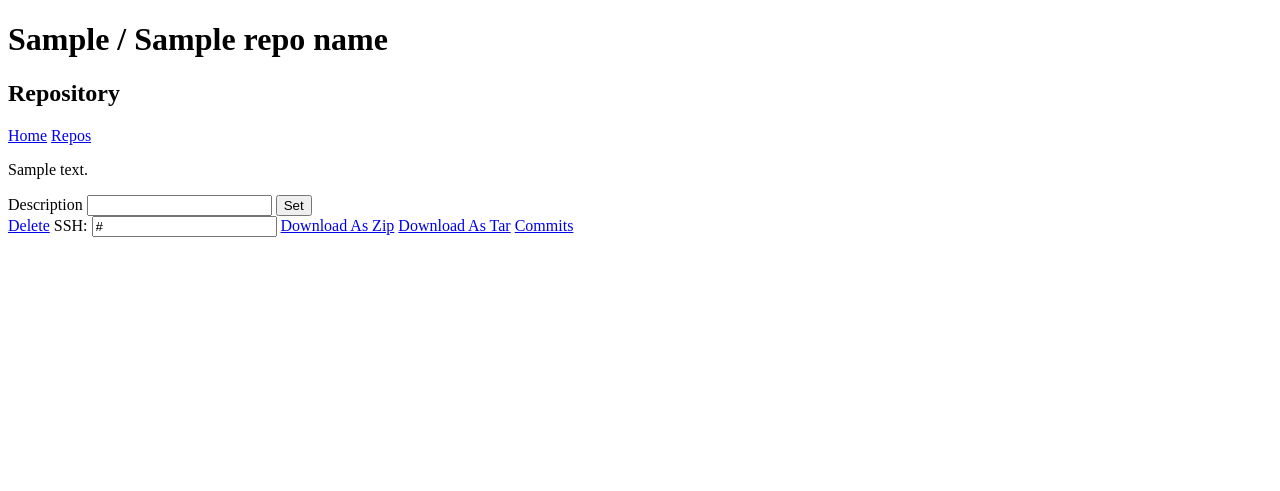
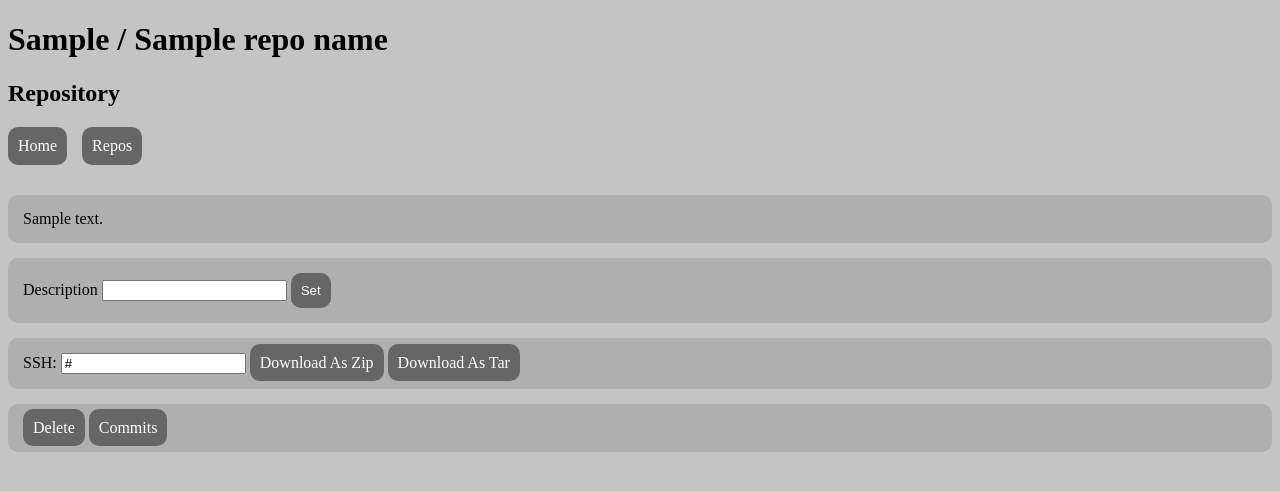
Before and after one commit to enchant97/basic-git-web-interface, a Python web app: template git_web/templates/repository.html in a window 1280 px wide. Shown: the top 491 px of the page. Run offline with Jinja, Linux system fonts and the light colour scheme; the template is opened without the code that fills it: most values are stand-ins (such as "Sample title", 1, 10 or a date in 2020).

Commit message:
add some basic styles

```diff
--- /dev/null
+++ b/git_web/static/style.css
@@ -0,0 +1,49 @@
+:root {
+  --bg-col: #c4c4c4;
+  --bg-sub-col: #afafaf;
+  --bnt-col: #666666;
+  --border-rad: 10px;
+}
+
+body {
+  background-color: var(--bg-col);
+}
+
+header {
+  margin-bottom: 30px;
+}
+
+header nav {
+  display: flex;
+  gap: 15px;
+}
+
+button,
+.bnt {
+  border-radius: var(--border-rad);
+  padding: 10px;
+  color: white;
+  text-decoration: none;
+  background-color: var(--bnt-col);
+  border: none;
+}
+
+button:hover,
+.bnt:hover {
+  background-color: black;
+  cursor: pointer;
+}
+
+form,
+.sub {
+  border-radius: var(--border-rad);
+  background-color: var(--bg-sub-col);
+  padding: 15px;
+  margin-bottom: 15px;
+}
+
+.down {
+  display: flex;
+  flex-direction: column;
+  gap: 10px;
+}
--- a/git_web/templates/directories.html
+++ b/git_web/templates/directories.html
@@ -7,9 +7,9 @@
     <button type="submit">Create</button>
 </form>
 
-<ul>
+<div class="sub down">
     {% for path in dir_paths %}
-    <li><a href="{{ url_for('repo_list', directory=path) }}">{{ path }}</a></li>
+    <a href="{{ url_for('repo_list', directory=path) }}" class="bnt">{{ path }}</a>
     {% endfor %}
-</ul>
+</div>
 {% endblock %}
--- a/git_web/templates/repos.html
+++ b/git_web/templates/repos.html
@@ -8,9 +8,9 @@
     <button type="submit">Create</button>
 </form>
 
-<ul>
+<div class="sub down">
     {% for path in repo_paths %}
-    <li><a href="{{ url_for('repo_view', repo_dir=directory, repo_name=path.stem) }}">{{ path.stem }}</a></li>
+    <a href="{{ url_for('repo_view', repo_dir=directory, repo_name=path.stem) }}" class="bnt">{{ path.stem }}</a>
     {% endfor %}
-</ul>
+</div>
 {% endblock %}
--- a/git_web/templates/repository.html
+++ b/git_web/templates/repository.html
@@ -2,10 +2,10 @@
 {% block title %}{{ repo_dir }} / {{ repo_name }}{% endblock %}
 {% block title2 %}Repository{% endblock %}
 {% block nav %}
-<a href="{{ url_for('repo_list', directory=repo_dir) }}">Repos</a>
+<a href="{{ url_for('repo_list', directory=repo_dir) }}" class="bnt">Repos</a>
 {% endblock %}
 {% block main %}
-<p>{{ repo_description }}</p>
+<p class="sub">{{ repo_description }}</p>
 
 <form action="{{ url_for('repo_set_description', repo_dir=repo_dir, repo_name=repo_name) }}" method="post">
     <label for="repo-description">Description</label>
@@ -13,11 +13,15 @@
     <button type="submit">Set</button>
 </form>
 
-<a href="{{ url_for('repo_delete', repo_dir=repo_dir, repo_name=repo_name) }}">Delete</a>
-<label>SSH: <input type="text" value="{{ ssh_url }}" readonly></label>
-<a href="{{ url_for('repo_archive', repo_dir=repo_dir, repo_name=repo_name, archive_type='zip') }}"
-    download="{{ repo_name + '.zip' }}">Download As Zip</a>
-<a href="{{ url_for('repo_archive', repo_dir=repo_dir, repo_name=repo_name, archive_type='tar.gz') }}"
-    download="{{ repo_name + '.tar.gz' }}">Download As Tar</a>
-<a href="{{ url_for('repo_commit_log', repo_dir=repo_dir, repo_name=repo_name) }}">Commits</a>
+<div class="sub">
+    <label>SSH: <input type="text" value="{{ ssh_url }}" readonly></label>
+    <a href="{{ url_for('repo_archive', repo_dir=repo_dir, repo_name=repo_name, archive_type='zip') }}"
+        download="{{ repo_name + '.zip' }}" class="bnt">Download As Zip</a>
+    <a href="{{ url_for('repo_archive', repo_dir=repo_dir, repo_name=repo_name, archive_type='tar.gz') }}"
+        download="{{ repo_name + '.tar.gz' }}" class="bnt">Download As Tar</a>
+</div>
+<div class="sub">
+    <a href="{{ url_for('repo_delete', repo_dir=repo_dir, repo_name=repo_name) }}" class="bnt">Delete</a>
+    <a href="{{ url_for('repo_commit_log', repo_dir=repo_dir, repo_name=repo_name) }}" class="bnt">Commits</a>
+</div>
 {% endblock %}
--- a/git_web/templates/shared/base.html
+++ b/git_web/templates/shared/base.html
@@ -4,13 +4,14 @@
     <meta charset="UTF-8">
     <meta name="viewport" content="width=device-width, initial-scale=1.0">
     <title>{% block title2 %}{% endblock %} {% block title %}{% endblock %} | Git Web Unnamed</title>
+    <link rel="stylesheet" href="/static/style.css">
 </head>
 <body>
     <header>
         <h1>{{ self.title() }}</h1>
         <h2>{{ self.title2() }}</h2>
         <nav>
-            <a href="{{ url_for('directory_list') }}">Home</a>
+            <a href="{{ url_for('directory_list') }}" class="bnt">Home</a>
             {% block nav %}{% endblock %}
         </nav>
     </header>
```
Also changed, not shown: git_web/templates/commit_log.html (+4 -4 lines).
